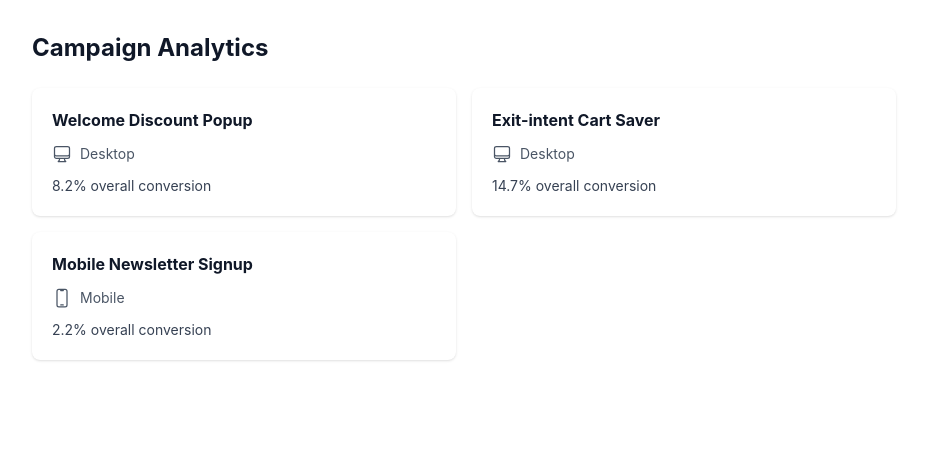
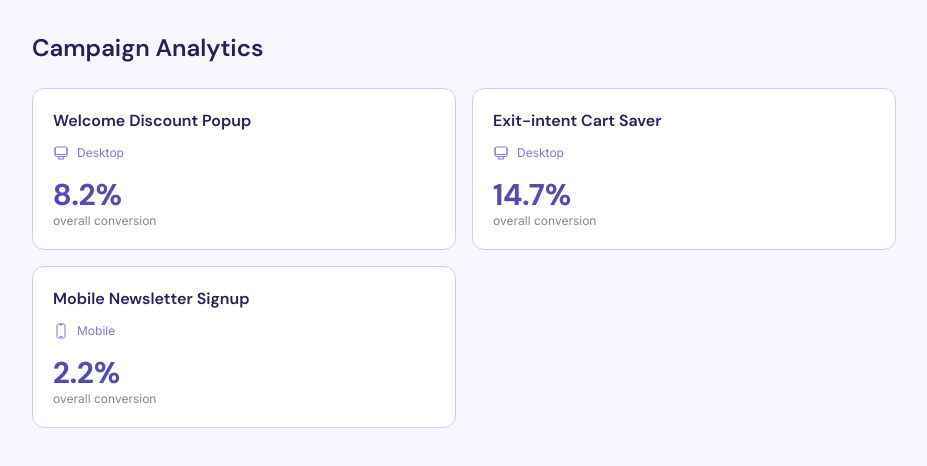
Before and after one commit to Edi200/funnel-analytics, a Vue app: page / in a window 1280 px wide. Shown: the top 466 px of the page, without its empty margins (176-1103 px from the left). Built offline with nearby package versions, Linux system fonts and the light colour scheme.

Commit message:
feat: Phase F — UI polish, purple palette, DM Sans/Inter fonts, badge redesign

```diff
--- a/src/components/CampaignCard.vue
+++ b/src/components/CampaignCard.vue
@@ -39,22 +39,25 @@ function handleKeydown(event: KeyboardEvent) {
   <article
     role="button"
     tabindex="0"
-    class="cursor-pointer rounded-lg bg-white p-5 shadow-sm transition-shadow hover:shadow-md"
+    class="cursor-pointer rounded-xl border border-[#CECBF6] bg-white p-5 transition-all duration-300 hover:shadow-lg"
     @click="handleClick"
     @keydown="handleKeydown"
   >
-    <h2 class="font-bold text-gray-900">{{ campaign.name }}</h2>
+    <h2 class="font-[family-name:var(--font-heading)] text-base font-semibold text-[#26215C]">
+      {{ campaign.name }}
+    </h2>
 
-    <div class="mt-3 flex items-center gap-2 text-sm text-gray-600">
+    <div class="mt-3 flex items-center gap-2 text-xs text-[#7F77DD]">
       <span
-        class="inline-flex h-5 w-5 shrink-0 text-gray-600 [&_svg]:h-full [&_svg]:w-full"
+        class="inline-flex h-4 w-4 shrink-0 text-[#7F77DD] [&_svg]:h-full [&_svg]:w-full"
         v-html="deviceInfo.icon"
       />
       <span>{{ deviceInfo.label }}</span>
     </div>
 
-    <p class="mt-3 text-sm text-gray-700">
-      {{ conversionRate }}% overall conversion
+    <p class="mt-4 font-[family-name:var(--font-heading)] text-3xl font-bold text-[#534AB7]">
+      {{ conversionRate }}%
     </p>
+    <p class="text-xs text-[#888780]">overall conversion</p>
   </article>
 </template>
--- a/src/components/FunnelStep.vue
+++ b/src/components/FunnelStep.vue
@@ -20,61 +20,69 @@ const barWidthPercent = computed(() =>
 const formattedViews = computed(() => props.step.views.toLocaleString())
 
 const formattedProceeds = computed(() => props.step.proceeds.toLocaleString())
+
+const dropOffLabel = computed(() =>
+  props.isFirst ? "didn't engage" : 'drop-off',
+)
 </script>
 
 <template>
   <article
-    class="rounded-lg p-4"
+    class="flex items-center gap-4 rounded-xl p-4"
     :class="
       isWorst
-        ? 'border-2 border-orange-400 bg-orange-50'
-        : 'border border-gray-200 bg-white'
+        ? 'border-2 border-[#EF9F27] bg-[#FAEEDA]'
+        : 'border border-[#CECBF6] bg-white'
     "
   >
-    <p class="text-xs tracking-wide text-gray-400 uppercase">
-      Step {{ stepNumber }}
-    </p>
+    <span
+      class="min-w-[48px] font-[family-name:var(--font-heading)] text-6xl leading-none font-bold"
+      :class="isWorst ? 'text-[#FAC775]' : 'text-[#EEEDFE]'"
+    >
+      {{ stepNumber }}
+    </span>
 
-    <p
-      v-if="isFirst"
-      class="mt-2 text-sm font-medium text-red-600"
+    <div class="min-w-0 flex-1">
+      <div class="flex items-start justify-between gap-2">
+        <h3
+          class="font-[family-name:var(--font-heading)] text-sm font-semibold"
+          :class="isWorst ? 'text-[#633806]' : 'text-[#26215C]'"
         >
-      ▼ {{ step.dropOffRate }}% didn't engage
-    </p>
-    <p
-      v-else
-      class="mt-2 text-sm font-medium text-red-600"
-    >
-      ▼ {{ step.dropOffRate }}% drop-off
-    </p>
-
-    <div
-      class="flex items-start justify-between gap-3"
-      :class="isFirst ? 'mt-2' : 'mt-1'"
-    >
-      <h3 class="font-semibold text-gray-900">{{ step.name }}</h3>
+          {{ step.name }}
+        </h3>
         <span
           v-if="isWorst && !isFirst"
-        class="inline-flex shrink-0 items-center gap-1 rounded-full bg-orange-100 px-2 py-0.5 text-xs font-medium text-orange-700"
+          class="inline-flex shrink-0 items-center gap-1 rounded-full border border-[#A32D2D] bg-[#FCEBEB] px-2 py-0.5 text-xs font-medium text-[#A32D2D]"
         >
           <span
-          class="inline-flex h-4 w-4 text-yellow-500 [&_svg]:h-full [&_svg]:w-full"
+            class="inline-flex h-4 w-4 text-[#A32D2D] [&_svg]:h-full [&_svg]:w-full"
             v-html="warningIcon"
           />
           Biggest drop-off
         </span>
       </div>
 
-    <p class="mt-1 text-sm text-gray-600">
+      <p
+        class="mb-2 text-xs"
+        :class="isWorst ? 'text-[#854F0B]' : 'text-[#888780]'"
+      >
         {{ formattedViews }} views · {{ formattedProceeds }} proceeded
       </p>
 
-    <div class="mt-3 h-3 w-full overflow-hidden rounded-full bg-gray-100">
+      <p class="mb-1 text-xs font-medium text-[#E24B4A]">
+        ▼ {{ step.dropOffRate }}% {{ dropOffLabel }}
+      </p>
+
       <div
-        class="h-full rounded-full transition-all"
-        :class="isWorst ? 'bg-orange-500' : 'bg-blue-500'"
+        class="h-1.5 w-full rounded"
+        :class="isWorst ? 'bg-[#FAC775]' : 'bg-[#EEEDFE]'"
+      >
+        <div
+          class="h-1.5 rounded"
+          :class="isWorst ? 'bg-[#BA7517]' : 'bg-[#7F77DD]'"
           :style="{ width: `${barWidthPercent}%` }"
         />
       </div>
+    </div>
   </article>
 </template>
--- a/src/components/InsightsPanel.vue
+++ b/src/components/InsightsPanel.vue
@@ -46,20 +46,23 @@ const insights = computed(() => {
 </script>
 
 <template>
-  <div class="rounded-lg border border-gray-200 bg-white p-5">
-    <h2 class="font-semibold text-gray-900">Insights</h2>
+  <div class="mt-4 rounded-xl border border-[#CECBF6] bg-white p-5">
+    <h2 class="mb-3 font-[family-name:var(--font-heading)] text-base font-semibold text-[#26215C]">
+      Insights
+    </h2>
 
-    <ul v-if="insights.length > 0" class="mt-3 space-y-3">
+    <ul v-if="insights.length > 0">
       <li
         v-for="(insight, index) in insights"
         :key="index"
-        class="border-l-2 border-blue-400 pl-3 text-sm text-gray-700"
+        class="mb-3 border-l-2 border-[#7F77DD] pl-3 text-sm leading-relaxed text-[#5F5E5A]"
+        :class="{ 'mb-0': index === insights.length - 1 }"
       >
         {{ insight }}
       </li>
     </ul>
 
-    <p v-else class="mt-2 text-sm text-gray-500">
+    <p v-else class="text-sm text-[#888780]">
       No significant issues detected.
     </p>
   </div>
--- a/src/main.css
+++ b/src/main.css
@@ -1 +1,28 @@
 @import "tailwindcss";
+
+@font-face {
+  font-family: 'DM Sans';
+  src: url('@/assets/fonts/dmsans.woff2') format('woff2');
+  font-weight: 100 900;
+  font-style: normal;
+  font-display: swap;
+}
+
+@font-face {
+  font-family: 'Inter';
+  src: url('@/assets/fonts/inter.woff2') format('woff2');
+  font-weight: 100 900;
+  font-style: normal;
+  font-display: swap;
+}
+
+@theme {
+  --font-heading: 'DM Sans', sans-serif;
+  --font-body: 'Inter', sans-serif;
+}
+
+body {
+  font-family: 'Inter', sans-serif;
+  background-color: #F8F7FF;
+  color: #26215C;
+}
--- a/src/views/CampaignDetailView.vue
+++ b/src/views/CampaignDetailView.vue
@@ -55,35 +55,39 @@ function goBack() {
   <div class="mx-auto max-w-4xl px-4 py-8">
     <button
       type="button"
-      class="mb-6 text-sm font-medium text-gray-600 transition-colors hover:text-gray-900"
+      class="mb-6 flex items-center gap-1 text-sm text-[#7F77DD] hover:text-[#534AB7]"
       @click="goBack"
     >
       ← Back
     </button>
 
     <div v-if="isNotFound">
-      <h1 class="text-2xl font-bold text-gray-900">Campaign not found</h1>
-      <p class="mt-2 text-gray-600">
+      <h1 class="font-[family-name:var(--font-heading)] text-2xl font-semibold text-[#26215C]">
+        Campaign not found
+      </h1>
+      <p class="mt-2 text-sm text-[#888780]">
         The campaign you're looking for doesn't exist.
       </p>
     </div>
 
     <template v-else-if="campaign">
-      <h1 class="text-2xl font-bold text-gray-900">{{ campaign.name }}</h1>
+      <h1 class="mb-2 font-[family-name:var(--font-heading)] text-2xl font-semibold text-[#26215C]">
+        {{ campaign.name }}
+      </h1>
 
-      <div class="mt-3 flex items-center gap-2 text-sm text-gray-600">
+      <div class="mb-1 flex items-center gap-2 text-sm text-[#7F77DD]">
         <span
-          class="inline-flex h-5 w-5 shrink-0 text-gray-600 [&_svg]:h-full [&_svg]:w-full"
+          class="inline-flex h-4 w-4 shrink-0 text-[#7F77DD] [&_svg]:h-full [&_svg]:w-full"
           v-html="deviceInfo.icon"
         />
         <span>{{ deviceInfo.label }}</span>
       </div>
 
-      <p class="mt-3 text-sm text-gray-700">
+      <p class="mb-6 text-sm text-[#888780]">
         {{ conversionRate }}% overall conversion
       </p>
 
-      <div class="mt-8 space-y-4">
+      <div class="space-y-4">
         <FunnelStep
           v-for="(step, index) in stepsWithMetrics"
           :key="step.id"
@@ -96,7 +100,6 @@ function goBack() {
       </div>
 
       <InsightsPanel
-        class="mt-8"
         :campaign="campaign"
         :steps-with-metrics="stepsWithMetrics"
         :worst-step="worstStep"
--- a/src/views/CampaignListView.vue
+++ b/src/views/CampaignListView.vue
@@ -13,7 +13,9 @@ function navigateToCampaign(id: string) {
 
 <template>
   <div class="mx-auto max-w-4xl px-4 py-8">
-    <h1 class="mb-6 text-2xl font-bold text-gray-900">Campaign Analytics</h1>
+    <h1 class="mb-6 font-[family-name:var(--font-heading)] text-2xl font-semibold text-[#26215C]">
+      Campaign Analytics
+    </h1>
 
     <div class="grid grid-cols-1 gap-4 md:grid-cols-2">
       <CampaignCard
```
Also changed, not shown: src/assets/fonts/dmsans.woff2 (added), src/assets/fonts/inter.woff2 (added). Lines whose indentation alone changed are shown as unchanged.
